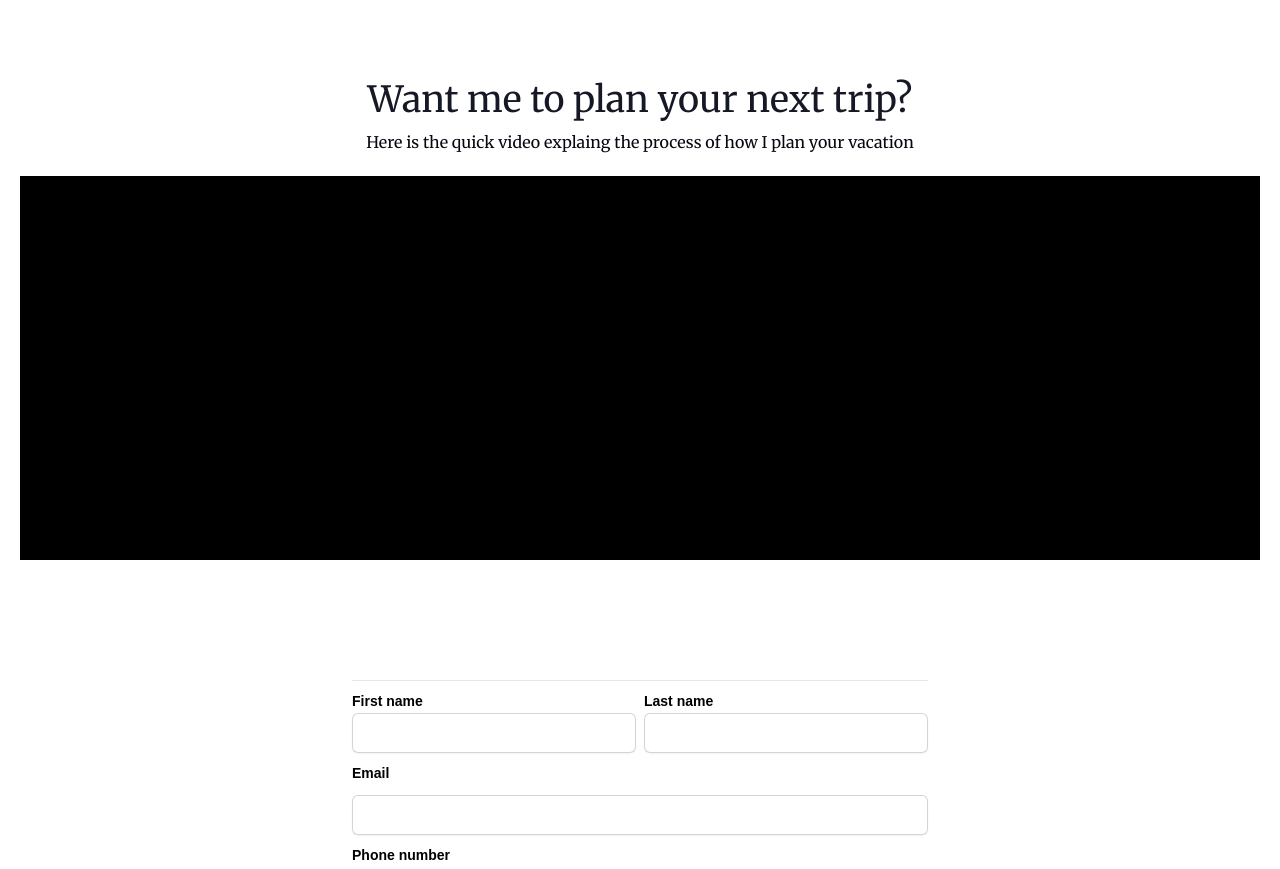
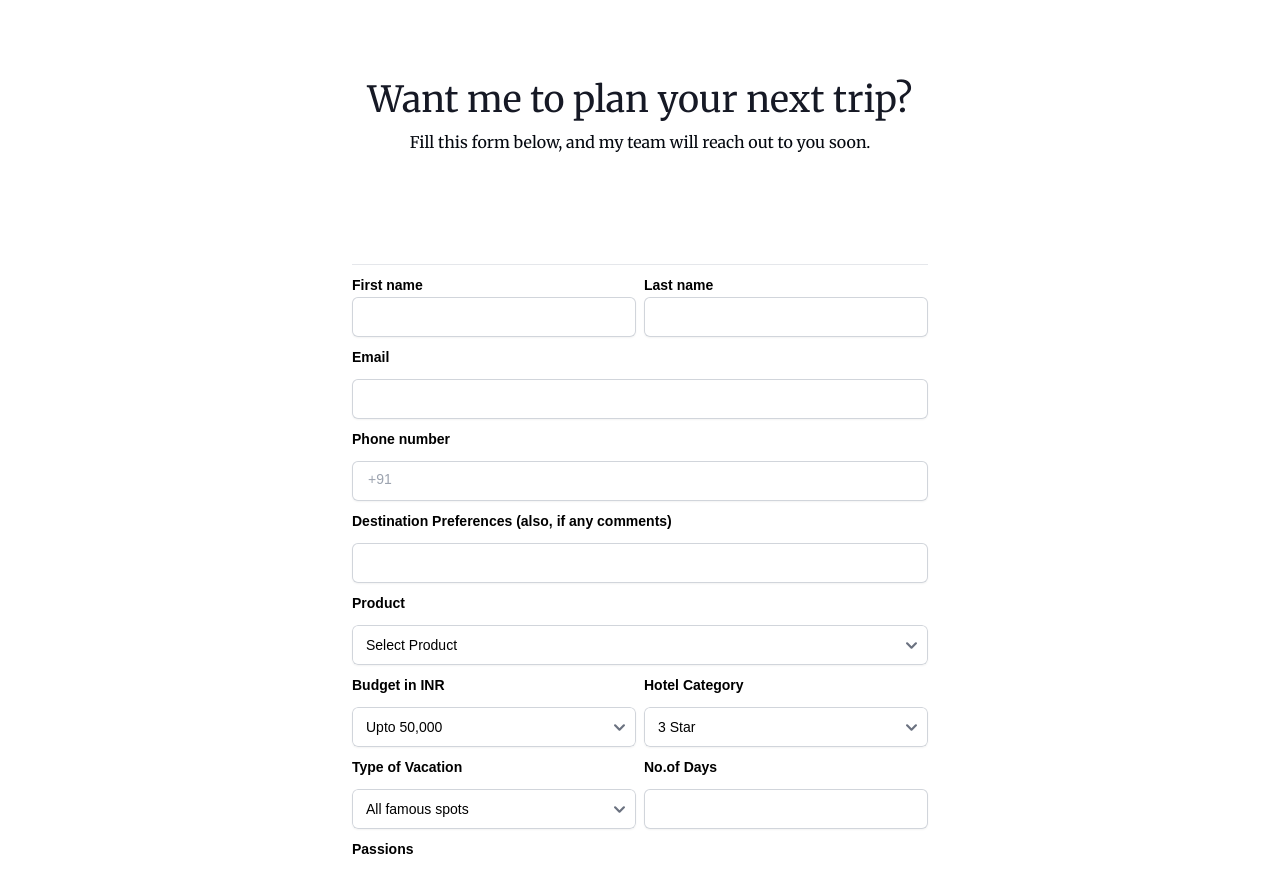
Before and after one commit to shuboidwork/planyourtrails, a Next.js app: page / in a window 1280 px wide. Shown: the part 1680-2549 px from the top of the page. Built offline with nearby package versions, Linux system fonts and the light colour scheme; what tw-elements-react would draw is missing.

Commit message:
Updated form header

```diff
--- a/components/common_components/footer.js
+++ b/components/common_components/footer.js
@@ -11,17 +11,16 @@ export default function Footer() {
             Want me to plan your next trip?
           </h2>
           <p className="text-base font-medium leading-7 text-obtext text-center font-merriweather">
-            Here is the quick video explaing the process of how I plan your
-            vacation
+            Fill this form below, and my team will reach out to you soon.
           </p>
 
           <div className="mt-15">
-            <div className="relative h-96 m-5 overflow-hidden max-w-full bg-black">
-              {/* <iframe
+            {/* <div className="relative h-96 m-5 overflow-hidden max-w-full bg-black">
+              <iframe
                 className="absolute top-0 left-0 w-full h-full border-0"
                 src={`https://www.youtube.com/embed/2zqdkABA5TU?si=uQKCTSYLjOePFxqL`}
-              ></iframe> */}
-            </div>
+              ></iframe>
+            </div> */}
             <LeadGenForm></LeadGenForm>
           </div>
         </div>
```
